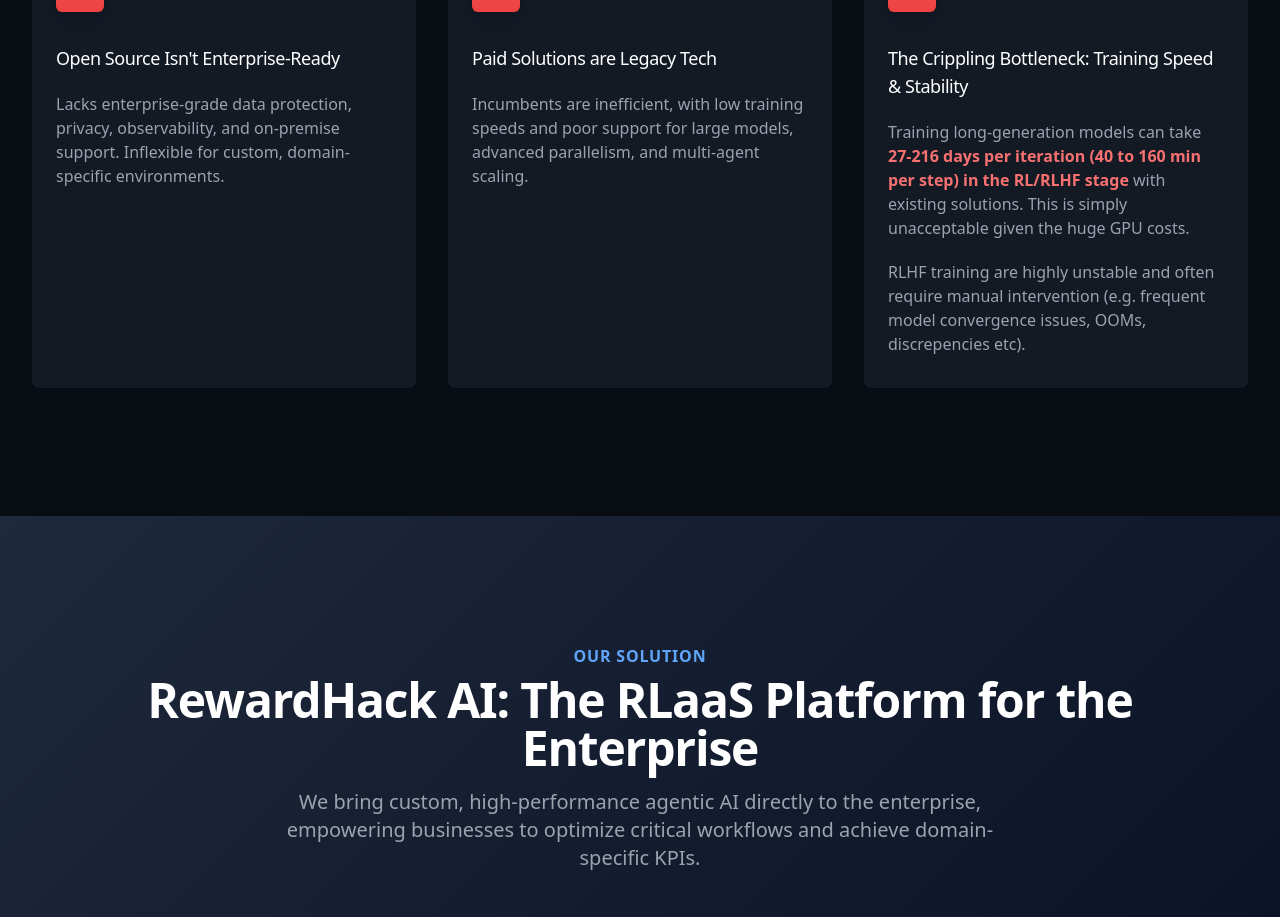
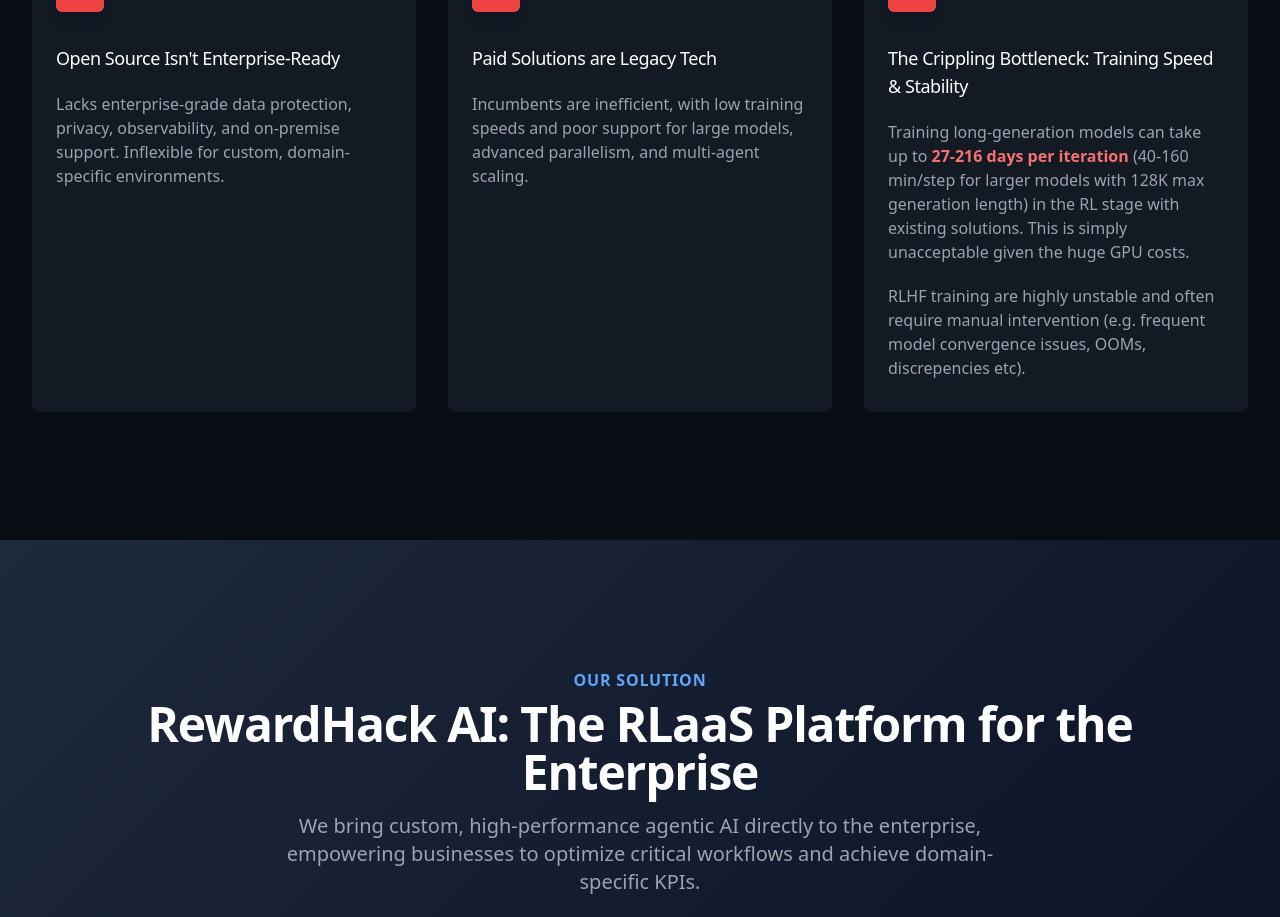
Before and after one commit to unsupervisedbz/rlaas_deck, a React (Create React App) app: page / in a window 1280 px wide. Shown: the part 1850-2767 px from the top of the page. Built offline with nearby package versions, Linux system fonts and the light colour scheme.

Commit message:
small text change

```diff
--- a/src/App.jsx
+++ b/src/App.jsx
@@ -143,7 +143,7 @@
                         </span>
                     </div>
                     <h3 className="mt-8 text-lg font-medium text-white tracking-tight">The Crippling Bottleneck: Training Speed & Stability</h3>
-                    <p className="mt-5 text-base text-gray-400">Training long-generation models can take <strong className="text-red-400">27-216 days per iteration (40 to 160 min per step) in the RL/RLHF stage</strong> with existing solutions. This is simply unacceptable given the huge GPU costs. </p>
+                    <p className="mt-5 text-base text-gray-400">Training long-generation models can take up to <strong className="text-red-400">27-216 days per iteration </strong> (40-160 min/step for larger models with 128K max generation length) in the RL stage with existing solutions. This is simply unacceptable given the huge GPU costs. </p>
                     <p className="mt-5 text-base text-gray-400">RLHF training are highly unstable and often require manual intervention (e.g. frequent model convergence issues, OOMs, discrepencies etc).</p>
                 </div>
             </div>
```
